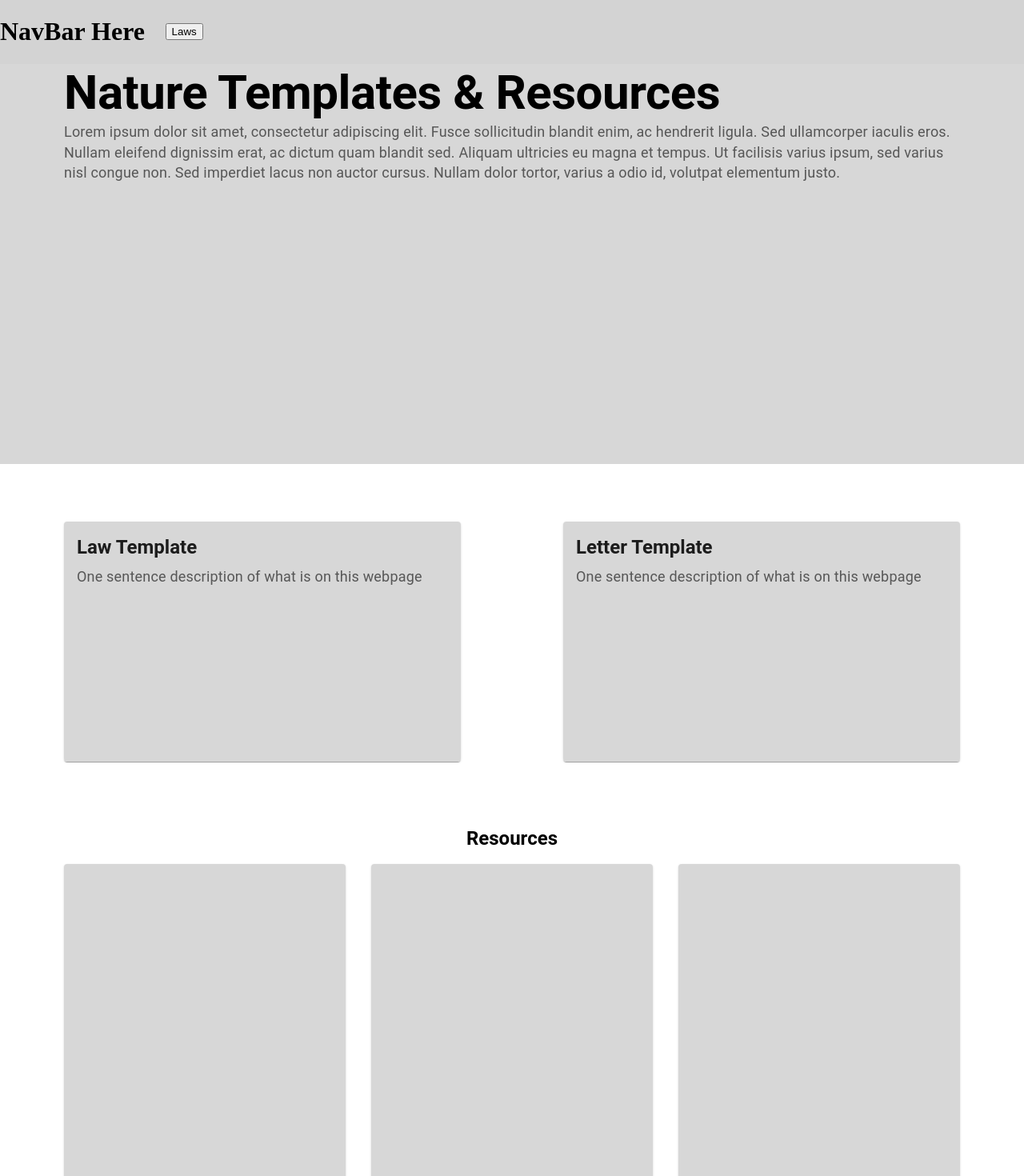
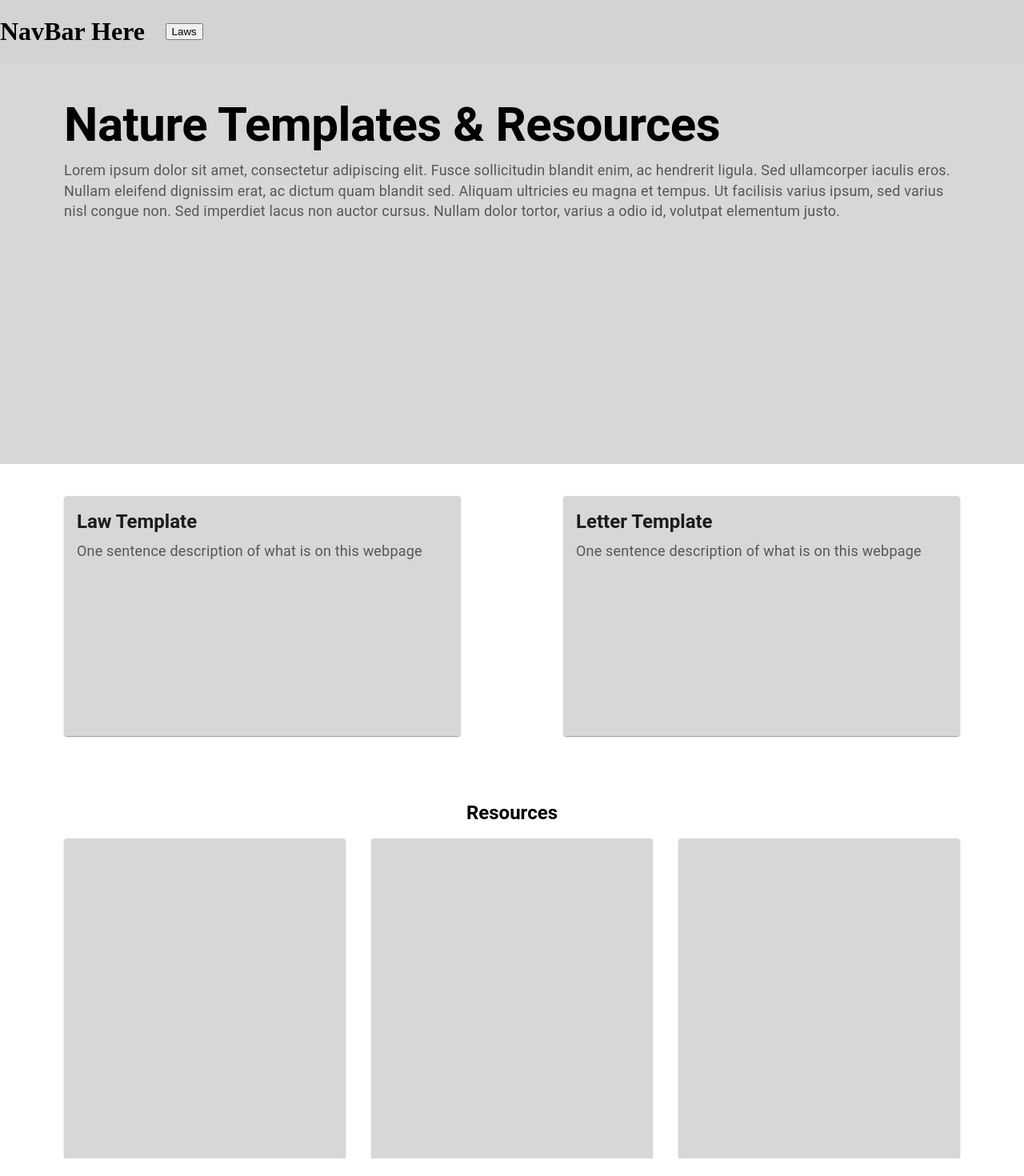
Before and after one commit to cornellh4i/earth-law-center, a React (Create React App) app in the folder client/: page /landing in a window 1280 px wide. Shown: the top 1470 px of the page at 80% size. After the commit the page ends 1448 px from the top, so only its background shows below. Built offline with nearby package versions, Linux system fonts and the light colour scheme; no server answers.

Commit message:
Switch margin props to padding prop, code refactoring

```diff
--- a/client/src/components/Header/Header.css
+++ b/client/src/components/Header/Header.css
@@ -1,9 +1,15 @@
 /* To remove white spaces around the header */
-body{
+body {
   margin: 0;
 }
+
 .banner {
   margin: 0;
   min-height: 500px;
   background: #d7d7d7;
 }
+
+.content {
+  margin-left: 80px;
+  margin-right: 80px;
+}
--- a/client/src/components/Header/Header.jsx
+++ b/client/src/components/Header/Header.jsx
@@ -1,5 +1,4 @@
 import React from 'react';
-import Box from '@mui/material/Box';
 import Typography from '@mui/material/Typography';
 import './Header.css'
 
@@ -10,9 +9,7 @@ const Header = () => {
   return (
     <div className="banner">
       <div className="content">
-      {/* For Jason and Akin --> Do we need this box here? */}
-      {/* <Box height='80px'></Box> */}
-      <Typography variant='h2' component='div' sx={{ fontWeight: 'bold' }}>
+        <Typography pt={5} pb={1} variant='h2' component='div' sx={{ fontWeight: 'bold' }}>
           Nature Templates &#38; Resources
         </Typography>
         <Typography variant='body2' color='text.secondary' sx={{ fontSize: 18 }} >
@@ -25,4 +22,5 @@ const Header = () => {
     </div>
   );
 };
+
 export default Header;
--- a/client/src/pages/Landing/Landing.css
+++ b/client/src/pages/Landing/Landing.css
@@ -1,4 +1,3 @@
-
 .content {
   margin-left: 80px;
   margin-right: 80px;
--- a/client/src/pages/Landing/Landing.jsx
+++ b/client/src/pages/Landing/Landing.jsx
@@ -15,10 +15,10 @@ const Landing = () => {
 
   return (
     <div>
-      <Header/>
+      <Header />
       <div className="content">
         {/*We have two Landing boxes for now*/}
-        <Grid container spacing={4} mt={5}>
+        <Grid container spacing={4} pt={5}>
           <Grid item xs={12} md={5.5}>
             <LandingCard
               title={"Law Template"}
@@ -35,7 +35,7 @@ const Landing = () => {
         </Grid>
 
         {/*Three resource boxes I believe. We can probably useState to fix them later*/}
-        <Typography mt={10} mb={2} align='center' variant='h5' component='div' sx={{ fontWeight: 'bold' }}>Resources</Typography>
+        <Typography pt={10} pb={2} align='center' variant='h5' component='div' sx={{ fontWeight: 'bold' }}>Resources</Typography>
 
         <Grid container spacing={4}>
           <Grid item xs={12} md={4}>
```
Lines whose indentation alone changed are shown as unchanged.
